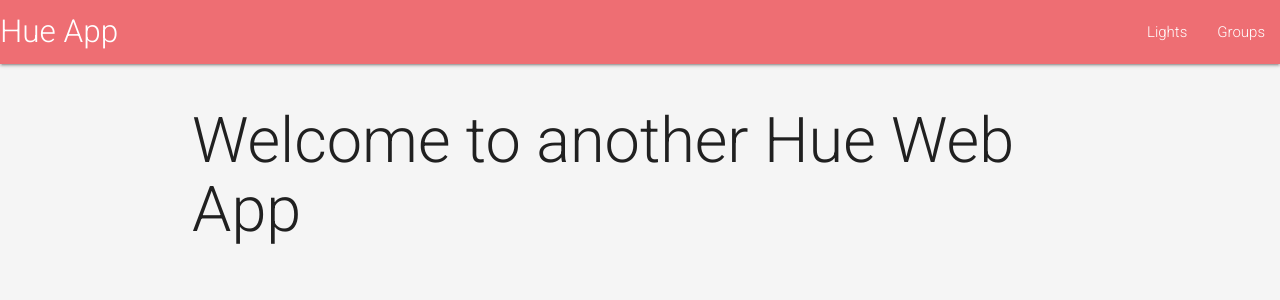
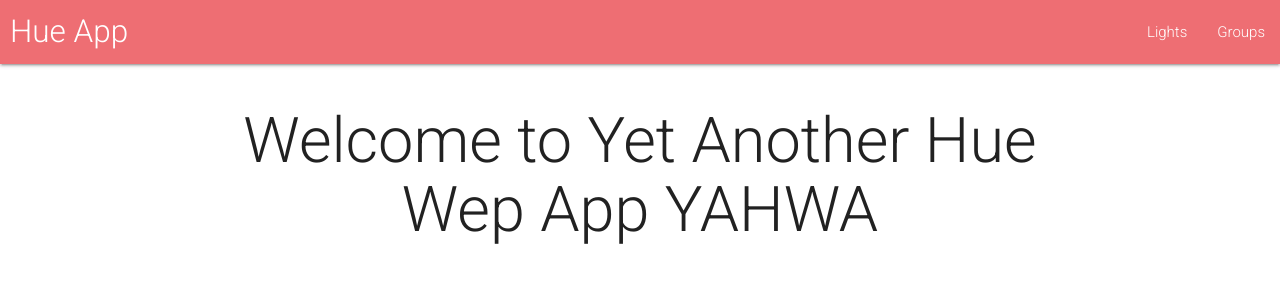
Before and after one commit to Brandon205/hue-lights, a React (Create React App) app: page / in a window 1280 px wide. Shown: the top 300 px of the page. Built offline with nearby package versions, Linux system fonts and the light colour scheme.

Commit message:
Small CSS Tweaks

```diff
--- a/src/App.css
+++ b/src/App.css
@@ -1,70 +1,36 @@
-body {
+* {
   margin: 0;
-  background-color: whitesmoke;
-  height: 100vh;
-  width: 100vw;
+  scroll-behavior: smooth;
   font-family: 'Roboto', sans-serif;
 }
-/*
-h1 {
-  margin-top: 0;
-  font-size: 2.5em;
-  font-weight: bold;
+
+::-webkit-scrollbar {
+  width: 10px;
 }
 
-h2 {
-  font-size: 1.75em;
+::-webkit-scrollbar-track {
+  background: #f1f1f1;
 }
 
-.App {
+::-webkit-scrollbar-thumb {
+  background: #888;
+}
+
+::-webkit-scrollbar-thumb:hover {
+  background: #555;
+}
+
+.container {
   text-align: center;
 }
 
-/* Lights CSS */
-
-/* .lights-container {
-  display: flex;
-  flex-wrap: wrap;
-  justify-content: space-around;
+.brand-logo {
+  margin-left: 10px;
 }
 
-.light {
-  display: flex;
-  flex-direction: column;
-  justify-content: space-around;
-  align-items: center;
-  border: 1px solid black;
-  border-radius: 15%;
-  min-width: 17vw;
-  min-height: 20vh;
-  background-color: rgb(65, 63, 63);
-  margin-top: 10px;
-  color: white;
+.nav-mobile {
+  margin-right: 20px;
 }
-
-.on-button, .off-button, .color-button {
-  font-size: 1.3em;
-  font-weight: lighter;
-  margin-right: 5px;
-  border-radius: 8px;
-  transition-duration: 0.4s;
-  background-color: rgb(65, 63, 63);
-}
-
-.on-button:hover {
-  background-color: #4CAF50;
-  color: white;
-}
-
-.off-button:hover {
-  background-color: red;
-  color: white;
-}
-
-.color-button:hover {
-  background-color: green;
-  color: white;
-} */
 
 .show {
   z-index: 1;
@@ -73,8 +39,6 @@ h2 {
   top: 30%; left: 45%; bottom: 0; right: 0;
 }
 
-/* Other CSS */
-
 .no-show {
   display: none;
 }
--- a/src/Home.jsx
+++ b/src/Home.jsx
@@ -3,7 +3,7 @@ import React from 'react';
 export default function Home() {
     return (
         <div className="container">
-            <h1>Welcome to another Hue Web App</h1>
+            <h1>Welcome to Yet Another Hue Wep App YAHWA</h1>
         </div>
     )
 }
```
